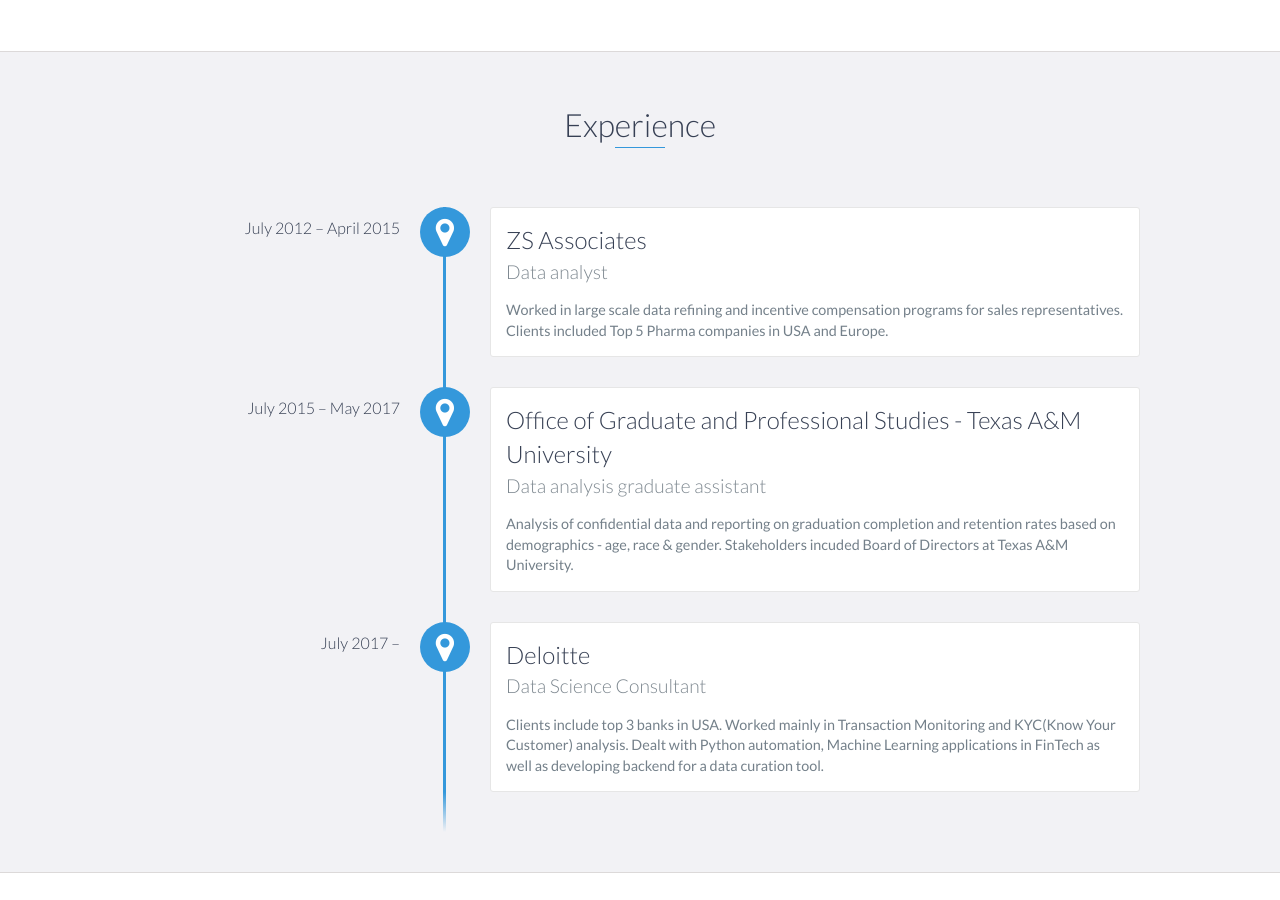
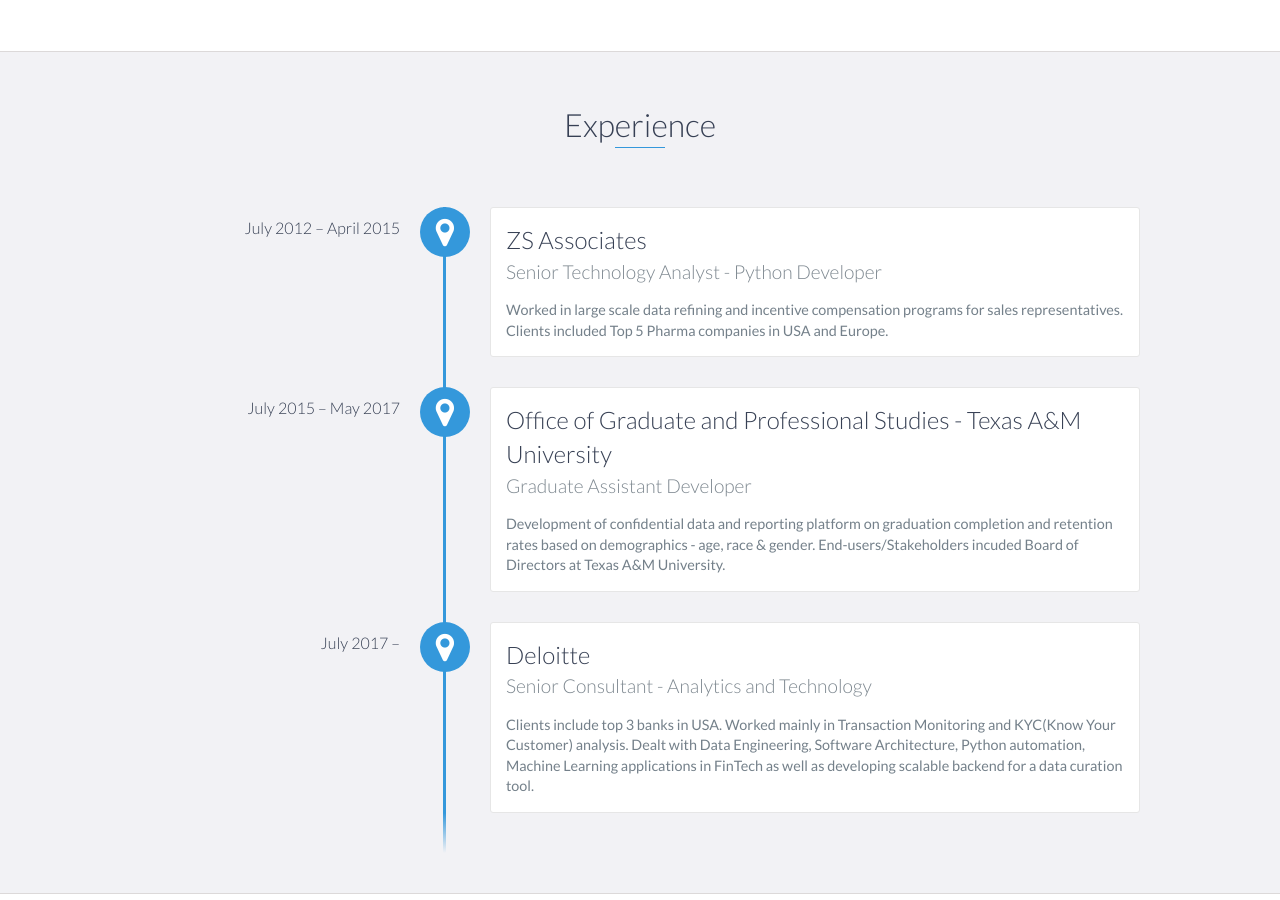
Before and after one commit to spsphulse/My-Portfolio, a Jekyll site: the page index.html, which Jekyll copies as it is, in a window 1280 px wide and 900 px high, scrolled down 1502 px. Built offline with Jekyll 4.4.1, drawn with Linux system fonts in a browser that asks for light colours; comment, search, counter and statistics services are not loaded.

Commit message:
Update index.html

```diff
--- a/index.html
+++ b/index.html
@@ -104,7 +104,7 @@
         <div id="experience-timeline">
             <div data-date="July 2012 – April 2015">
                 <h3>ZS Associates</h3>
-                <h4>Data analyst</h4>
+                <h4>Senior Technology Analyst - Python Developer</h4>
                 <p>
                     Worked in large scale data refining and incentive compensation programs for sales representatives. Clients included Top 5 Pharma companies in USA and Europe.
                 </p>
@@ -112,17 +112,17 @@
 
             <div data-date="July 2015 – May 2017">
                 <h3>Office of Graduate and Professional Studies - Texas A&M University</h3>
-                <h4>Data analysis graduate assistant</h4>
+                <h4>Graduate Assistant Developer</h4>
                 <p>
-                     Analysis of confidential data and reporting on graduation completion and retention rates based on demographics - age, race & gender. Stakeholders incuded Board of Directors at Texas A&M University.
+                     Development of confidential data and reporting platform on graduation completion and retention rates based on demographics - age, race & gender. End-users/Stakeholders incuded Board of Directors at Texas A&M University.
                 </p>
             </div>
 
             <div data-date="July 2017 –  ">
                 <h3>Deloitte</h3>
-                <h4>Data Science Consultant</h4>
+                <h4>Senior Consultant - Analytics and Technology</h4>
                 <p>
-                    Clients include top 3 banks in USA. Worked mainly in Transaction Monitoring and KYC(Know Your Customer) analysis. Dealt with Python automation, Machine Learning applications in FinTech as well as developing backend for a data curation tool.
+                    Clients include top 3 banks in USA. Worked mainly in Transaction Monitoring and KYC(Know Your Customer) analysis. Dealt with Data Engineering, Software Architecture, Python automation, Machine Learning applications in FinTech as well as developing scalable backend for a data curation tool.
                 </p>
             </div>
         </div>
```
